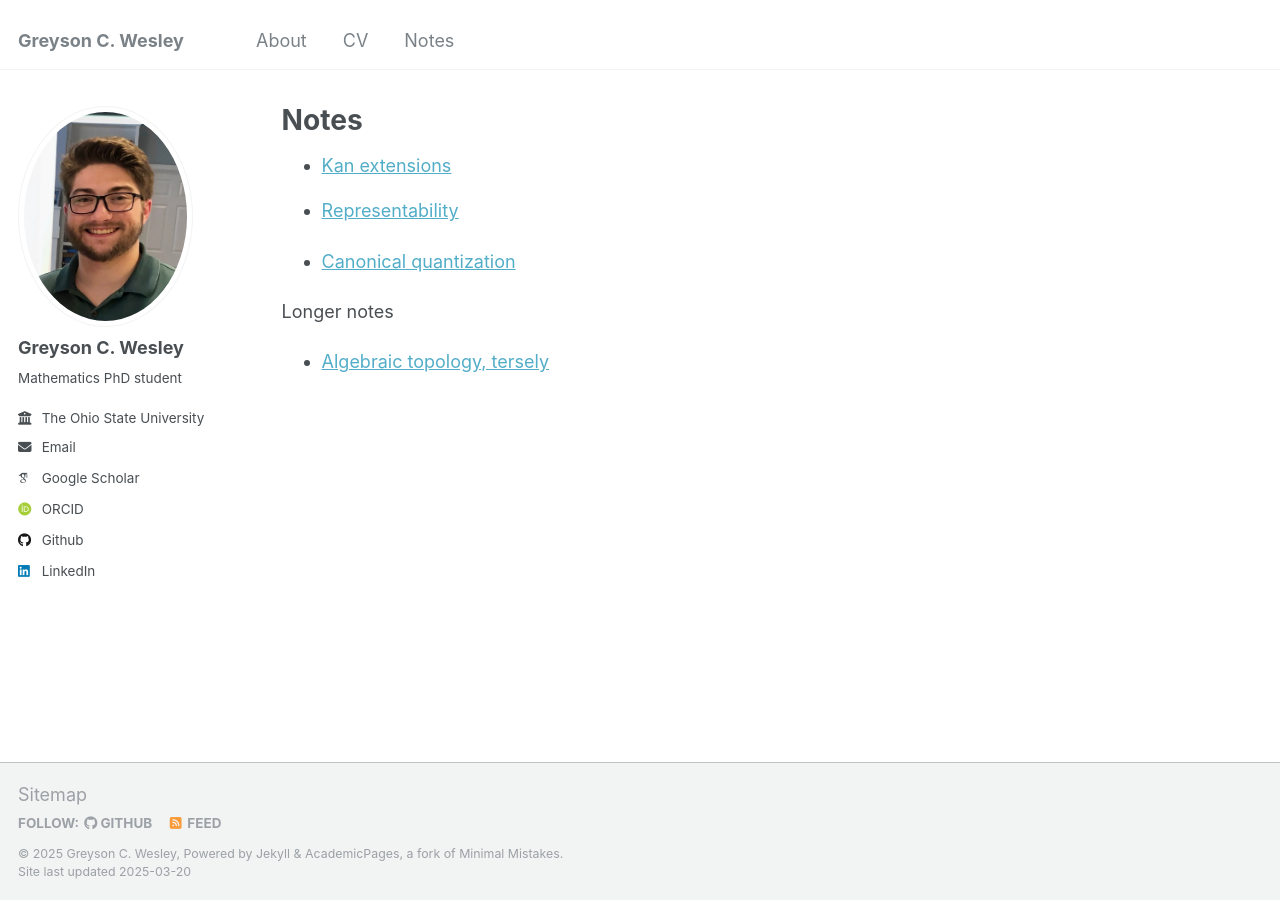
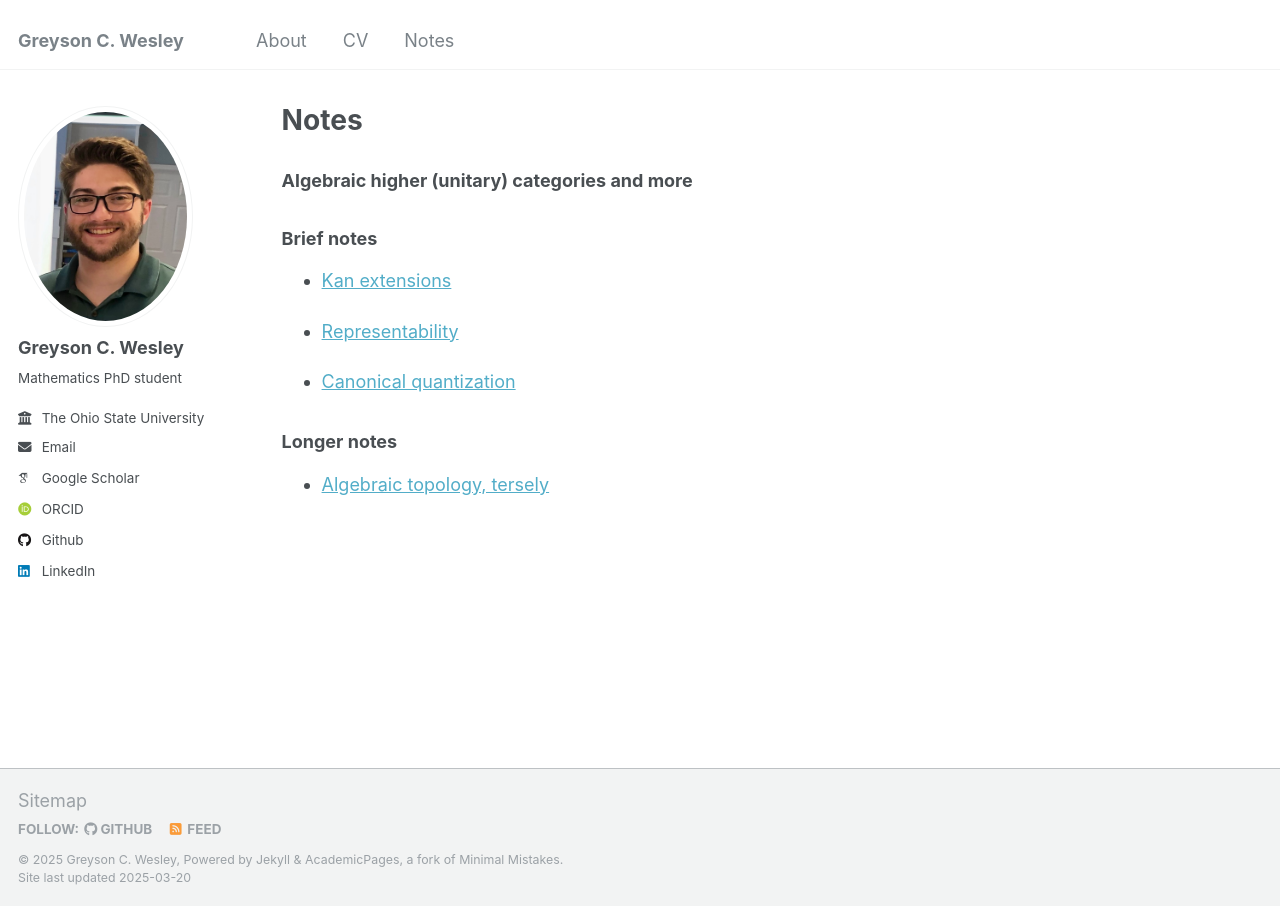
Before and after one commit to gwesley96/gwesley96.github.io, a Jekyll site: the page built from _pages/notes.md, in a window 1280 px wide. Built offline with Jekyll 4.4.1, drawn with Linux system fonts in a browser that asks for light colours; some web fonts are replaced.

Commit message:
changed link system

```diff
--- a/_pages/notes.md
+++ b/_pages/notes.md
@@ -8,14 +8,19 @@ redirect_from:
 published: true
 ---
 
-- [Kan extensions](KanExtensions)
+### Algebraic higher (unitary) categories and more
+
+
 
 <!-- - [Algebraic topology](AlgebraicTopology) -->
 
-- [Representability](Representability)
+### Brief notes
+- [Kan extensions](files/KanExtensions.pdf)
 
-- [Canonical quantization](CanonicalQuantization)
+- [Representability](files/Representability.pdf)
 
-Longer notes
+- [Canonical quantization](files/CanonicalQuantization.pdf)
 
-- [Algebraic topology, tersely](gwesley96/gwesley96.github.io/files/AT.pdf)
+### Longer notes
+
+- [Algebraic topology, tersely](files/AT.pdf)
```
Also changed, not shown: _pages/KanExtensions.md (deleted, +0 -11 lines), 9 other files.
